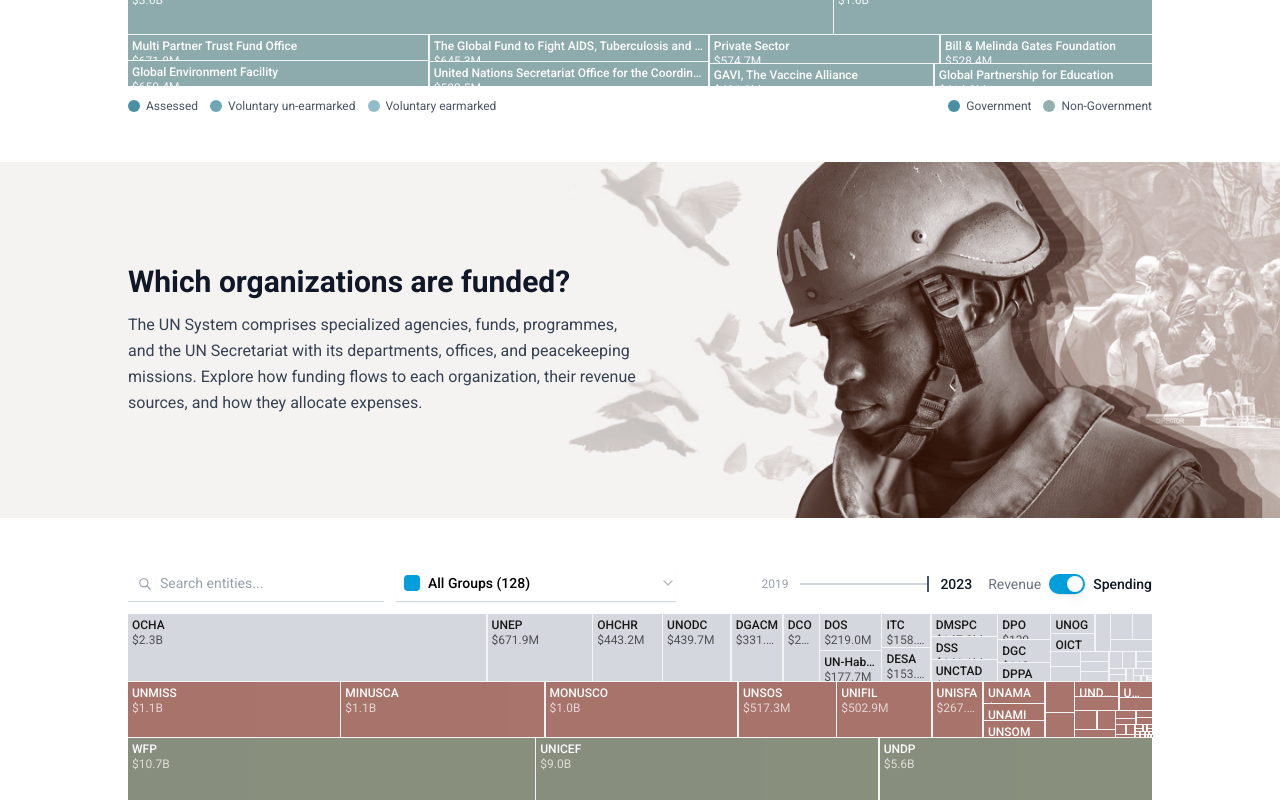
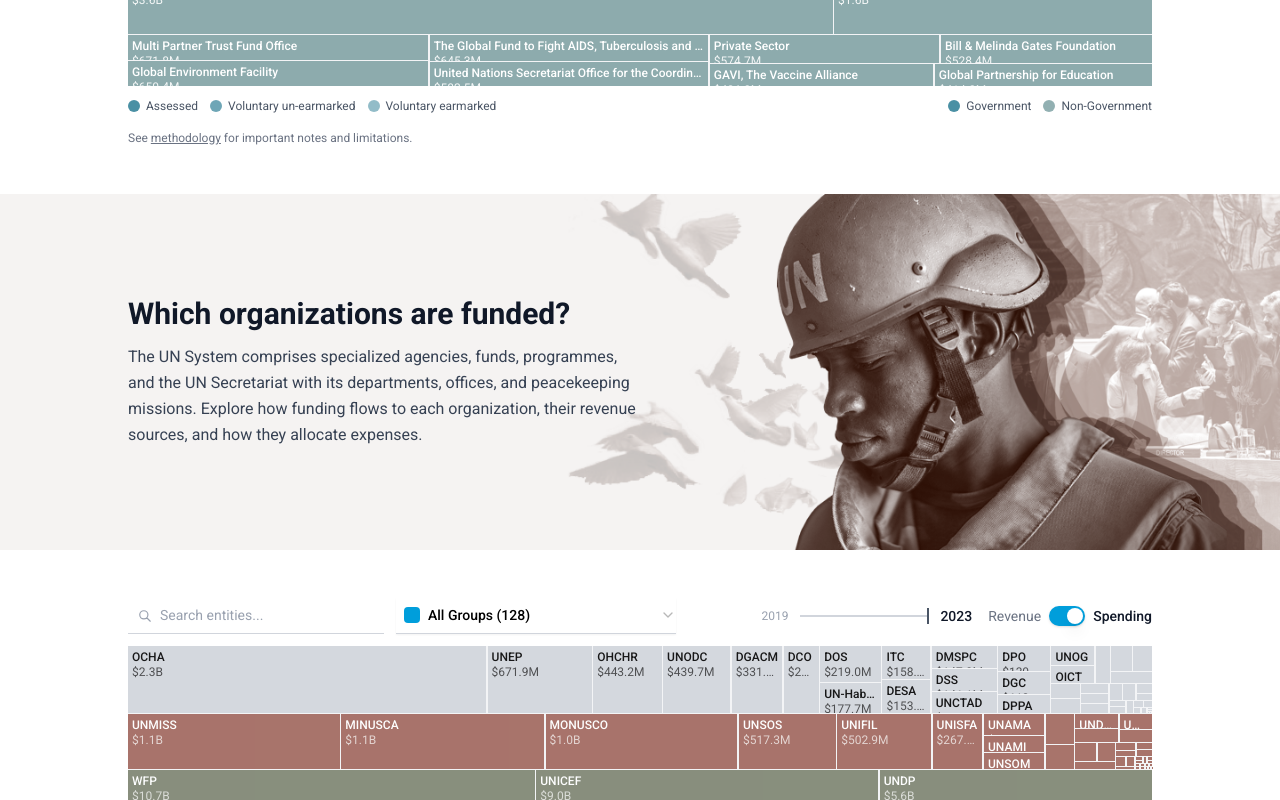
Before and after one commit to un-fck/open.unfck.org, a Next.js app: page / in a window 1280 px wide. Shown: the part 1320-2120 px from the top of the page. Built offline with nearby package versions, Linux system fonts and the light colour scheme.

Commit message:
links to methodology

```diff
--- a/src/app/page.tsx
+++ b/src/app/page.tsx
@@ -49,6 +49,9 @@
         />
         <section className="mx-auto max-w-6xl px-6 py-12 md:px-12 lg:px-16">
           <ContributorsTreemap />
+          <p className="mt-4 text-xs text-gray-500">
+            See <a href="#methodology" className="underline hover:text-gray-700">methodology</a> for important notes and limitations.
+          </p>
         </section>
 
         {/* Entities Section */}
@@ -60,6 +63,9 @@
         />
         <section className="mx-auto max-w-6xl px-6 py-12 md:px-12 lg:px-16">
           <EntitiesTreemap />
+          <p className="mt-4 text-xs text-gray-500">
+            See <a href="#methodology" className="underline hover:text-gray-700">methodology</a> for important notes and limitations.
+          </p>
         </section>
 
         {/* Countries Section */}
@@ -71,6 +77,9 @@
         />
         <section className="mx-auto max-w-6xl px-6 py-12 md:px-12 lg:px-16">
           <CountryMap />
+          <p className="mt-4 text-xs text-gray-500">
+            See <a href="#methodology" className="underline hover:text-gray-700">methodology</a> for important notes and limitations.
+          </p>
         </section>
 
         {/* SDGs Section */}
@@ -82,6 +91,9 @@
         />
         <section className="mx-auto max-w-6xl px-6 py-12 md:px-12 lg:px-16">
           <SDGsGrid />
+          <p className="mt-4 text-xs text-gray-500">
+            See <a href="#methodology" className="underline hover:text-gray-700">methodology</a> for important notes and limitations.
+          </p>
         </section>
 
         {/* Background Section */}
@@ -92,7 +104,7 @@
             </h2>
 
             <div className="divide-y divide-gray-200">
-              <ExpandableCard title="Methodology">
+              <ExpandableCard id="methodology" title="Methodology">
                 <div className="space-y-4">
                   <p>
                     Data is sourced from the UN Chief Executives Board (CEB)
--- a/src/components/ExpandableCard.tsx
+++ b/src/components/ExpandableCard.tsx
@@ -1,7 +1,7 @@
 "use client";
 
 import { ChevronDown } from "lucide-react";
-import { useState } from "react";
+import { useEffect, useState } from "react";
 import {
   Collapsible,
   CollapsibleContent,
@@ -9,21 +9,48 @@
 } from "@/components/ui/collapsible";
 
 interface ExpandableCardProps {
+  id?: string;
   title: string;
   children: React.ReactNode;
   defaultOpen?: boolean;
 }
 
 export function ExpandableCard({
+  id,
   title,
   children,
   defaultOpen = false,
 }: ExpandableCardProps) {
   const [isOpen, setIsOpen] = useState(defaultOpen);
 
+  // Open the card when navigating to it via hash link
+  useEffect(() => {
+    if (id && typeof window !== "undefined") {
+      const handleHashChange = () => {
+        if (window.location.hash === `#${id}`) {
+          setIsOpen(true);
+          // Scroll to the element after a brief delay to allow expansion
+          setTimeout(() => {
+            document.getElementById(id)?.scrollIntoView({ behavior: "smooth" });
+          }, 100);
+        }
+      };
+
+      // Check on mount
+      handleHashChange();
+
+      // Listen for hash changes
+      window.addEventListener("hashchange", handleHashChange);
+      return () => window.removeEventListener("hashchange", handleHashChange);
+    }
+  }, [id]);
+
   return (
     <Collapsible open={isOpen} onOpenChange={setIsOpen}>
-      <CollapsibleTrigger className="flex w-full items-center justify-between border-b border-gray-200 py-4 text-left transition-colors hover:bg-gray-50">
+      <CollapsibleTrigger
+        id={id}
+        className="flex w-full items-center justify-between border-b border-gray-200 py-4 text-left transition-colors hover:bg-gray-50"
+      >
         <h3 className="text-lg font-medium text-gray-900">{title}</h3>
         <ChevronDown
           className={`h-5 w-5 text-gray-500 transition-transform duration-200 ${
```
